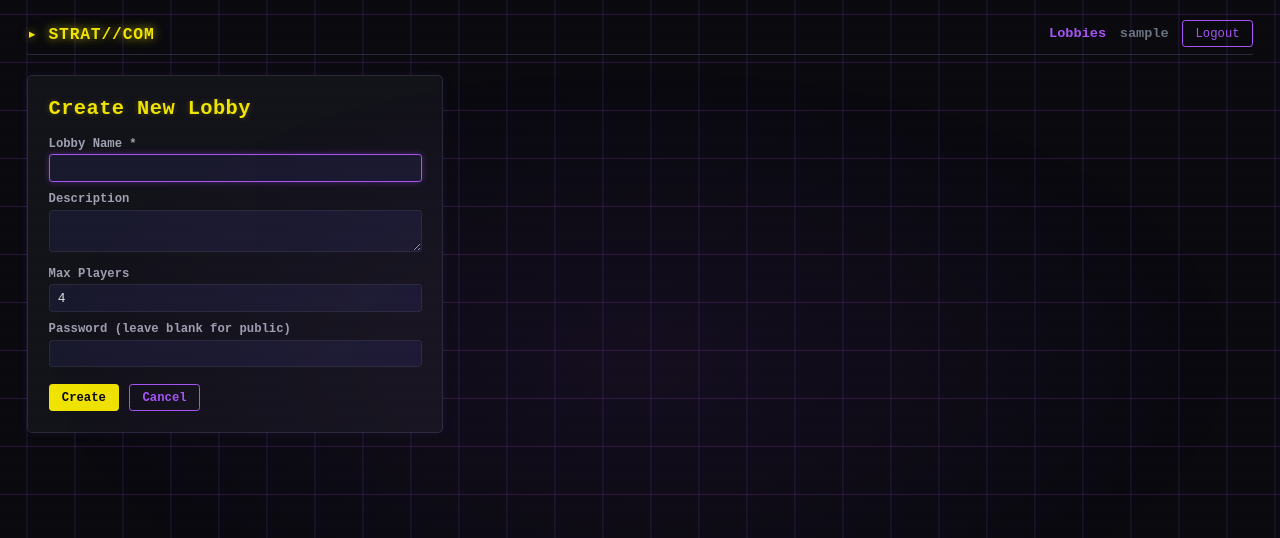
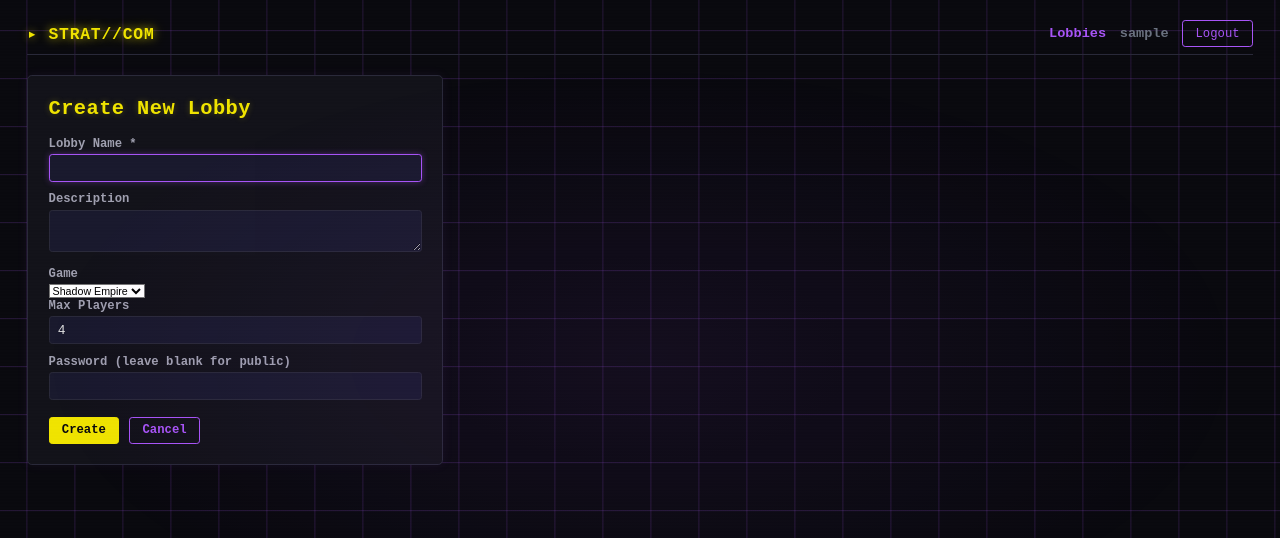
Before and after one commit to Fosshaugemil/PBEM_Client, a Flask app: page /lobbies/create in a window 1280 px wide. Shown: the top 538 px of the page. Run offline with Flask 3, Linux system fonts and the light colour scheme; the visitor is signed in with stand-in values (Sample User, id 1).

Commit message:
Add Shadow Empire savegame validation on upload
Lobbies now declare a game_type (defaulting to 'shadow_empire'). On every
upload the file is checked against the expected format before being saved to
disk:
- Extension must be .se1
- First 4 bytes must match the ZIP magic bytes (PK\x03\x04), since SE saves
  are password-protected ZIP archives

New files:
- app/savegame/validators.py — dispatch table + per-game validators; easy to
  extend with new game types later

UI changes:
- Lobby create form: game type dropdown (Shadow Empire only for now)
- Lobby detail header: game type shown below lobby name

DB: add game_type VARCHAR(64) NOT NULL DEFAULT 'shadow_empire' to lobby table.
Existing SQLite installs need:
  ALTER TABLE lobby ADD COLUMN game_type VARCHAR(64) NOT NULL DEFAULT 'shadow_empire';

https://claude.ai/code/session_01TYb6rbVwWCW8Hudu5nU392

```diff
--- a/app/lobby/routes.py
+++ b/app/lobby/routes.py
@@ -35,6 +35,7 @@ def create():
         description = request.form.get('description', '').strip()
         max_players = request.form.get('max_players', '4')
         password = request.form.get('password', '')
+        game_type = request.form.get('game_type', 'shadow_empire')
 
         if not name:
             flash('Lobby name is required.')
@@ -48,9 +49,14 @@ def create():
             flash('Max players must be a number >= 2.')
             return render_template('lobby/create.html')
 
+        from ..savegame.validators import GAME_VALIDATORS
+        if game_type not in GAME_VALIDATORS:
+            game_type = 'shadow_empire'
+
         lobby = Lobby(
             name=name,
             description=description,
+            game_type=game_type,
             max_players=max_players,
             owner_id=session['user_id'],
             password_hash=generate_password_hash(password) if password else None,
--- a/app/models.py
+++ b/app/models.py
@@ -18,6 +18,7 @@ class Lobby(db.Model):
     description = db.Column(db.String(512), default='')
     password_hash = db.Column(db.String(256), nullable=True)  # NULL = public
     max_players = db.Column(db.Integer, default=4)
+    game_type = db.Column(db.String(64), nullable=False, default='shadow_empire')
     is_locked = db.Column(db.Boolean, default=False, nullable=False)
     is_archived = db.Column(db.Boolean, default=False, nullable=False)
     current_player_idx = db.Column(db.Integer, default=0, nullable=False)
--- /dev/null
+++ b/app/savegame/validators.py
@@ -0,0 +1,38 @@
+"""Savegame format validators.
+
+Each validator receives a werkzeug FileStorage object and returns (ok, error_message).
+The file stream is rewound to position 0 before returning so the caller can still save it.
+"""
+
+_ZIP_MAGIC = b'PK\x03\x04'
+
+
+def _validate_shadow_empire(file_storage):
+    name = file_storage.filename or ''
+    if not name.lower().endswith('.se1'):
+        return False, 'Shadow Empire saves must have a .se1 extension.'
+    header = file_storage.stream.read(4)
+    file_storage.stream.seek(0)
+    if header != _ZIP_MAGIC:
+        return False, 'File does not appear to be a valid Shadow Empire save (invalid file header).'
+    return True, None
+
+
+GAME_VALIDATORS = {
+    'shadow_empire': _validate_shadow_empire,
+}
+
+GAME_TYPE_LABELS = {
+    'shadow_empire': 'Shadow Empire',
+}
+
+
+def validate_savegame(file_storage, game_type):
+    """Validate a savegame file against the expected format for the given game type.
+
+    Returns (ok: bool, error: str | None).
+    """
+    validator = GAME_VALIDATORS.get(game_type)
+    if validator is None:
+        return False, f'Unknown game type: {game_type}'
+    return validator(file_storage)
--- a/app/templates/lobby/create.html
+++ b/app/templates/lobby/create.html
@@ -9,6 +9,11 @@
 
     <label for="description">Description</label>
     <textarea id="description" name="description" rows="2" style="resize:vertical"></textarea>
+
+    <label for="game_type">Game</label>
+    <select id="game_type" name="game_type">
+      <option value="shadow_empire">Shadow Empire</option>
+    </select>
 
     <label for="max_players">Max Players</label>
     <input type="number" id="max_players" name="max_players" value="4" min="2" max="32">
--- a/app/templates/lobby/detail.html
+++ b/app/templates/lobby/detail.html
@@ -30,7 +30,10 @@ var REORDER_URL     = "{{ url_for('lobby.reorder',      lobby_id=lobby.id) }}";
         <span style="background:rgba(240,228,0,0.1);color:#f0e400;font-size:0.75rem;padding:0.15rem 0.5rem;border-radius:999px;font-weight:600;border:1px solid rgba(240,228,0,0.5);margin-left:0.4rem">&#128274; In Progress</span>
       {% endif %}
     </h2>
-    {% if lobby.description %}<p style="color:#6b7280;margin:0">{{ lobby.description }}</p>{% endif %}
+    <p style="color:#4b5563;font-size:0.8rem;margin:0.2rem 0 0">
+      {%- if lobby.game_type == 'shadow_empire' %}Shadow Empire{%- else %}{{ lobby.game_type }}{%- endif %}
+    </p>
+    {% if lobby.description %}<p style="color:#6b7280;margin:0.15rem 0 0">{{ lobby.description }}</p>{% endif %}
   </div>
   <div style="display:flex;gap:0.5rem;align-items:center;flex-wrap:wrap">
     {% if lobby.owner_id == session['user_id'] %}
```
Also changed, not shown: app/savegame/routes.py (+8 -0 lines).
